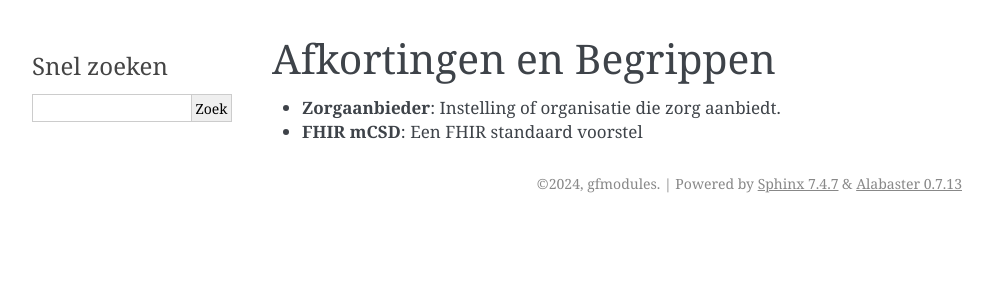
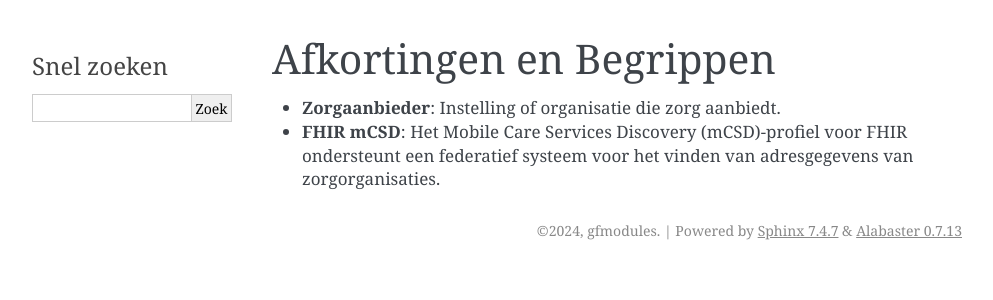
Before and after one commit to minvws/gfmodules-functionele-documentatie, a Sphinx documentation site: the page built from docs/adressering/02_termen.md, in a window 1280 px wide. Shown: the top 300 px of the page, without its empty margins (148-1141 px from the left). Built offline with Sphinx 7.4.7, drawn with Linux system fonts in a browser that asks for light colours.

Commit message:
mCSD afkorting beter uitgelegd

```diff
--- a/docs/adressering/02_termen.md
+++ b/docs/adressering/02_termen.md
@@ -2,4 +2,6 @@
 # Afkortingen en Begrippen
 
 - **Zorgaanbieder**: Instelling of organisatie die zorg aanbiedt.
-- **FHIR mCSD**: Een FHIR standaard voorstel
+- **FHIR mCSD**: Het Mobile Care Services Discovery (mCSD)-profiel voor FHIR
+  ondersteunt een federatief systeem voor het vinden van adresgegevens van
+  zorgorganisaties.
```
